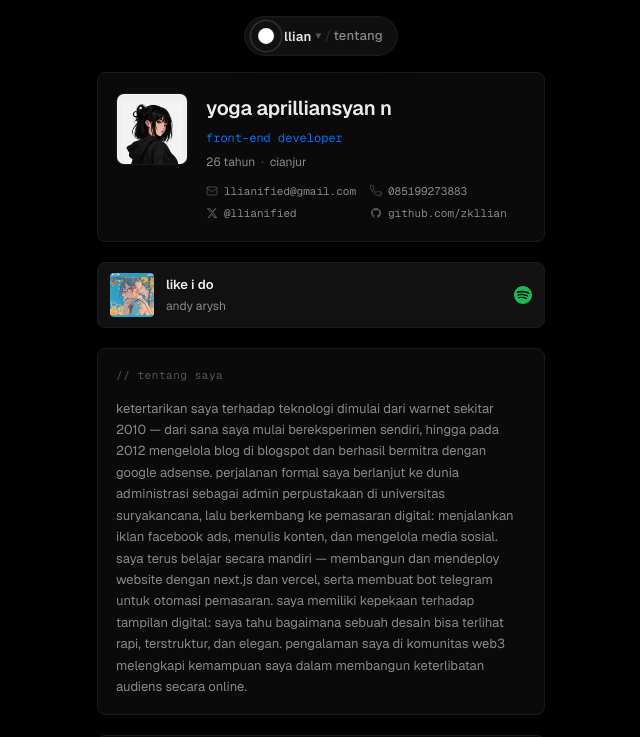
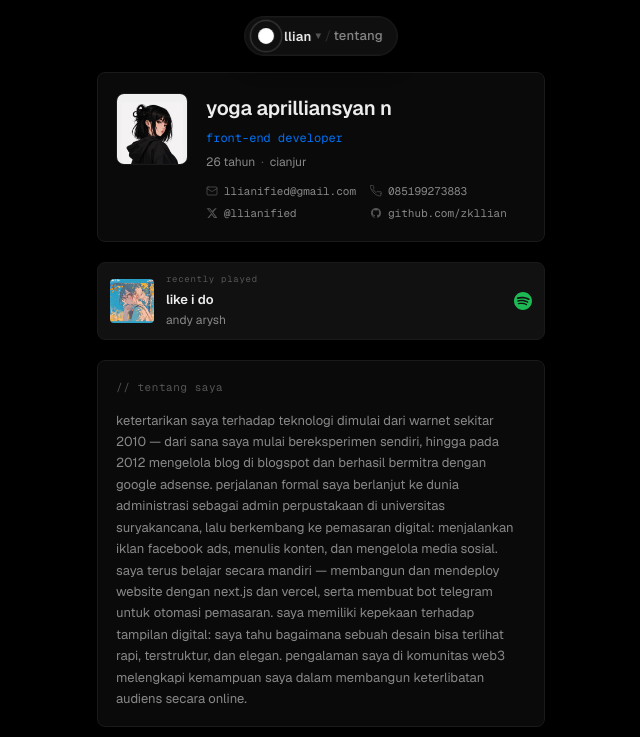
Before and after one commit to zkllian/portfolio, a React (Vite) app in the folder artifacts/barcode-gen/: page /tentang in a window 1280 px wide. Shown: the top 737 px of the page, without its empty margins (319-959 px from the left). Built offline with nearby package versions, Linux system fonts and the light colour scheme.

Commit message:
Add CSS styling and update Tentang page
Replit-Commit-Author: Agent

```diff
--- a/artifacts/barcode-gen/src/index.css
+++ b/artifacts/barcode-gen/src/index.css
@@ -929,6 +929,15 @@ textarea:focus { border-color: #444; }
   min-width: 0;
 }
 
+.spotify-label {
+  font-size: 9px;
+  font-family: 'Geist Mono', monospace;
+  color: var(--text-dim);
+  letter-spacing: .08em;
+  text-transform: lowercase;
+  margin-bottom: 3px;
+}
+
 .spotify-track {
   font-size: 13px;
   font-weight: 600;
--- a/artifacts/barcode-gen/src/pages/Tentang.tsx
+++ b/artifacts/barcode-gen/src/pages/Tentang.tsx
@@ -57,6 +57,7 @@ export default function Tentang() {
           >
             <img className="spotify-art" src="/spotify-like-i-do.png" alt="like i do" />
             <div className="spotify-info">
+              <div className="spotify-label">recently played</div>
               <div className="spotify-track">like i do</div>
               <div className="spotify-artist">andy arysh</div>
             </div>
```
